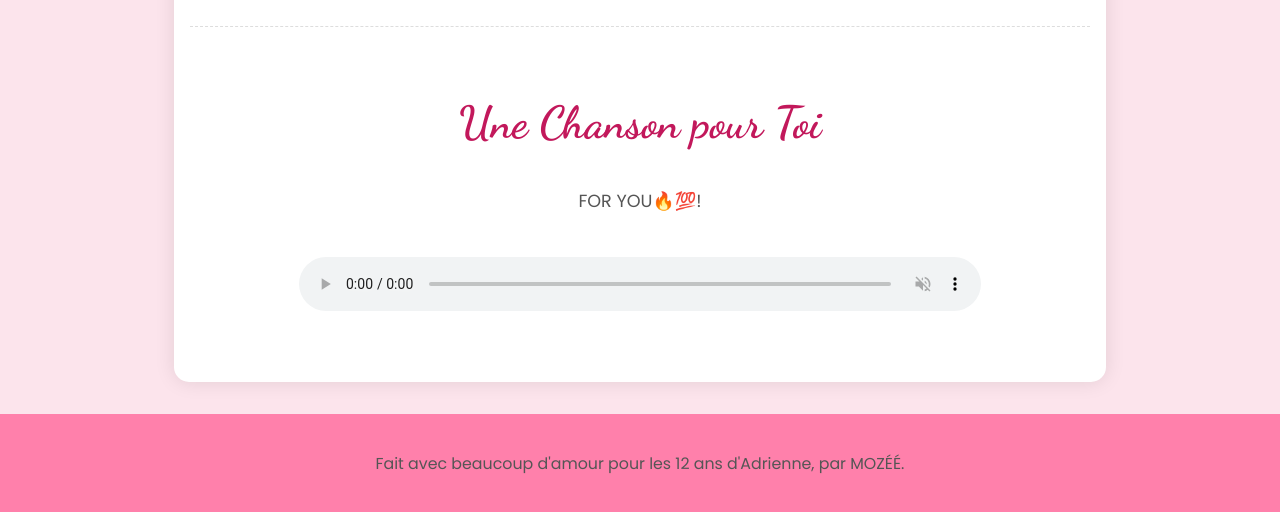
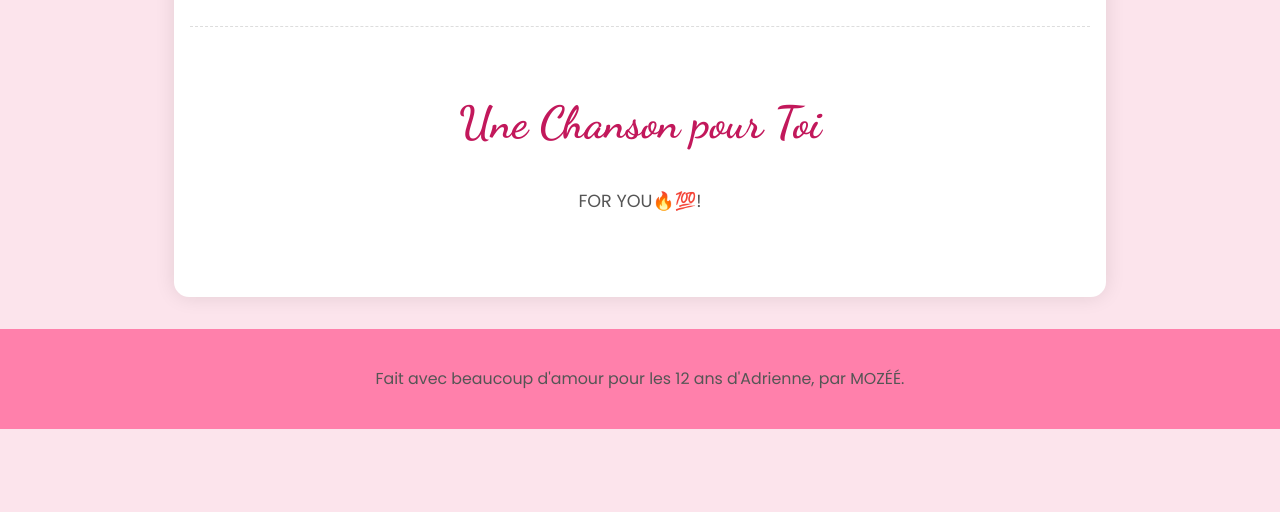
Before and after one commit to MOZEE2/TO_ADRIENNE, a plain HTML site: page index.html in a window 1280 px wide. Shown: the part 1485-1997 px from the top of the page. After the commit the page ends 1914 px from the top, so only its background shows below. Drawn offline with Linux system fonts and the light colour scheme.

Commit message:
Update index.html

```diff
--- a/index.html
+++ b/index.html
@@ -99,11 +99,6 @@
             border-radius: 0 8px 8px 0;
         }
 
-        audio {
-            width: 80%;
-            margin-top: 1.5em;
-        }
-
         footer {
             margin-top: 2em;
             padding: 1.5em;
@@ -167,9 +162,9 @@
         <div class="section">
             <h2>Une Chanson pour Toi</h2>
             <p>FOR YOU🔥💯!</p>
-            <audio id="music" autoplay loop muted controls>
+            <!-- Audio caché -->
+            <audio id="music" loop>
                 <source src="SON.mp3" type="audio/mpeg">
-                Ton navigateur ne supporte pas l'élément audio.
             </audio>
         </div>
 
@@ -179,11 +174,10 @@
         <p>Fait avec beaucoup d'amour pour les 12 ans d'Adrienne, par MOZÉÉ.</p>
     </footer>
 
-    <!-- Script pour activer le son après une interaction -->
+    <!-- Script pour lancer la musique au premier clic -->
     <script>
         const music = document.getElementById("music");
         document.addEventListener("click", () => {
-            music.muted = false;
             music.play();
         }, { once: true });
     </script>
```
